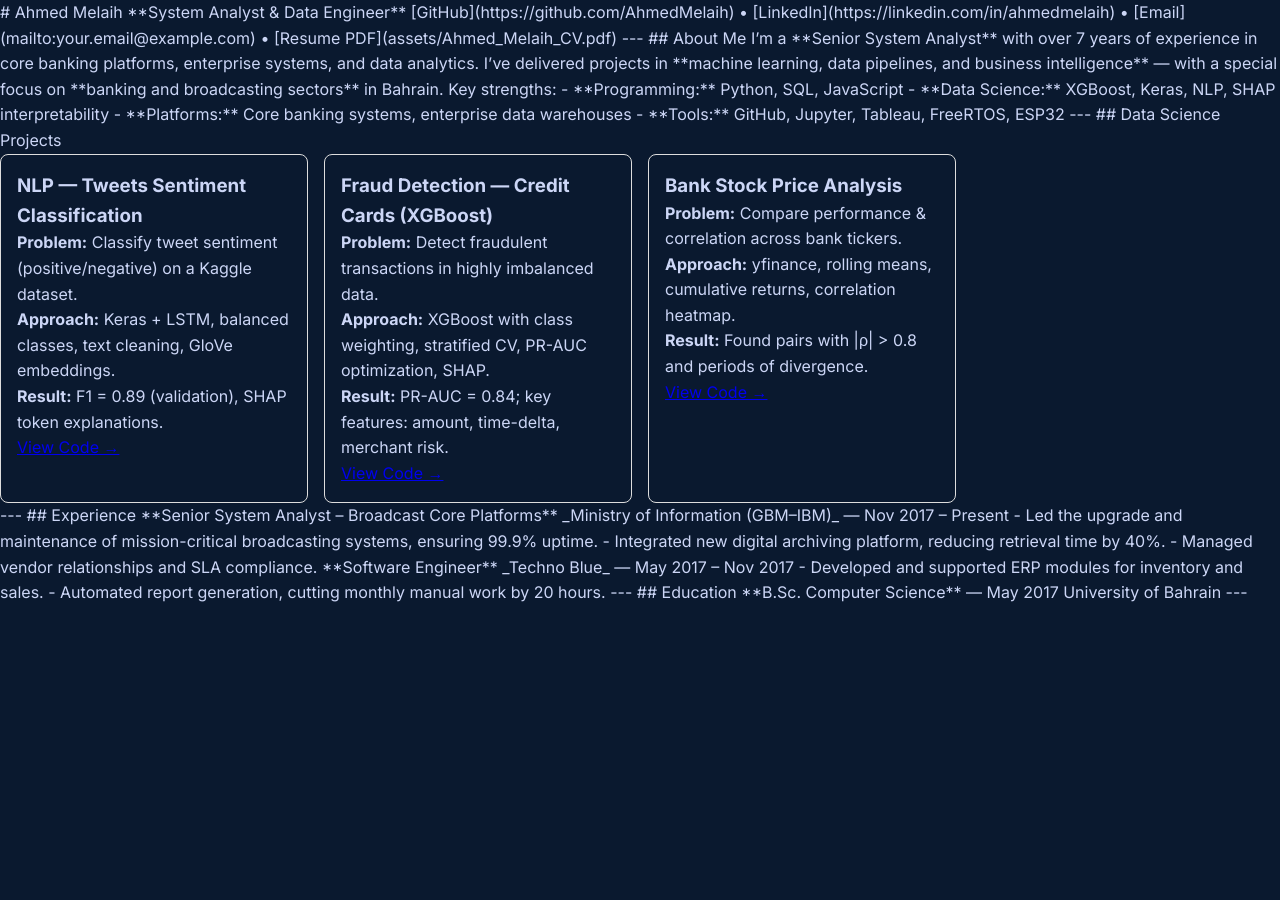
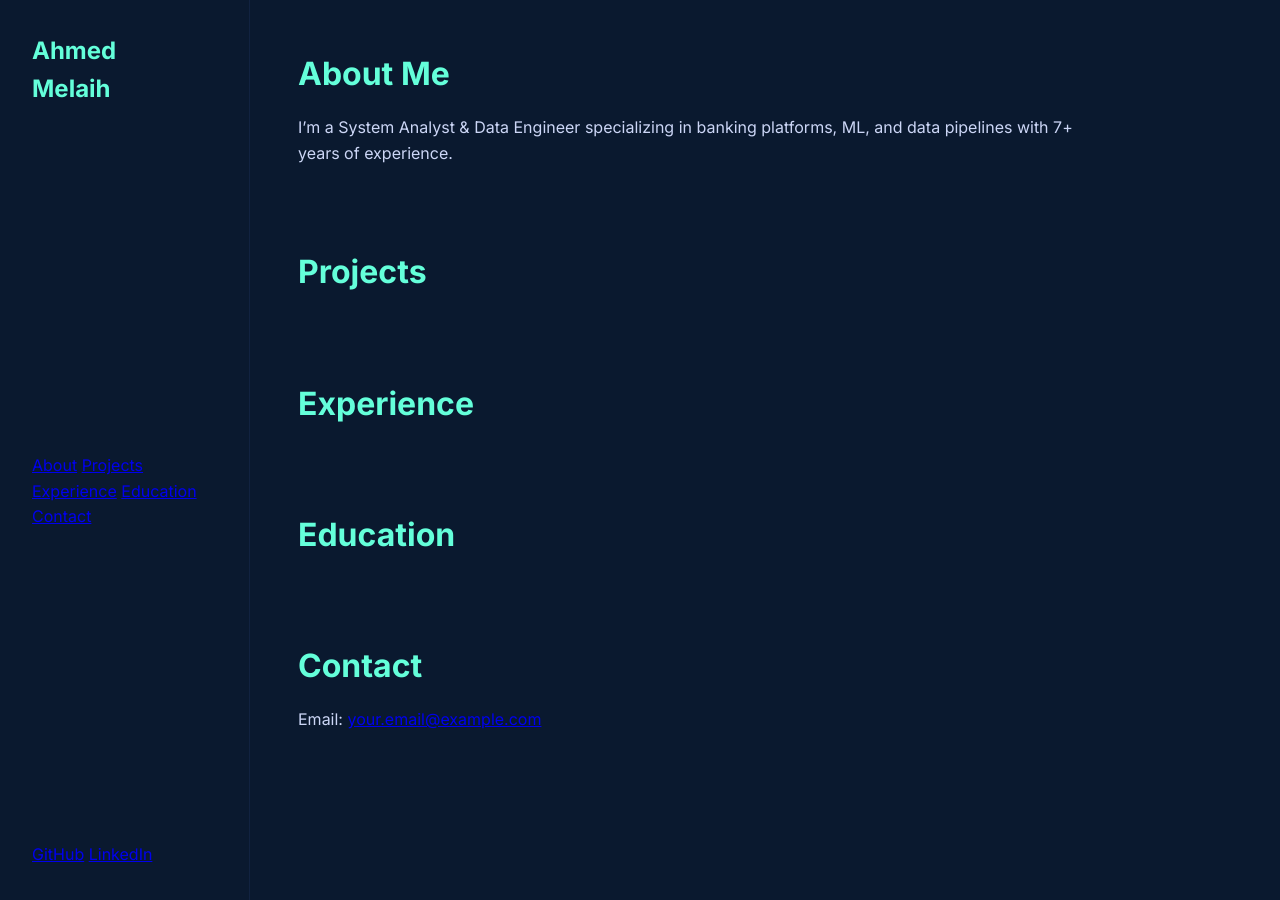
Before and after one commit to AhmedMelaih/ahmedmelaih.github.io, a Jekyll site: the page built from index.html, in a window 1280 px wide. Built offline with Jekyll 4.4.1, drawn with Linux system fonts in a browser that asks for light colours.

Commit message:
Update index.html

```diff
--- a/index.html
+++ b/index.html
@@ -1,76 +1,46 @@
 ---
 layout: default
-title: Home
+title: "Ahmed Melaih"
 ---
 
-# Ahmed Melaih
-**System Analyst & Data Engineer**
-[GitHub](https://github.com/AhmedMelaih) • [LinkedIn](https://linkedin.com/in/ahmedmelaih) • [Email](mailto:your.email@example.com) • [Resume PDF](assets/Ahmed_Melaih_CV.pdf)
-
----
-
-## About Me
-I’m a **Senior System Analyst** with over 7 years of experience in core banking platforms, enterprise systems, and data analytics. I’ve delivered projects in **machine learning, data pipelines, and business intelligence** — with a special focus on **banking and broadcasting sectors** in Bahrain.
-
-Key strengths:
-- **Programming:** Python, SQL, JavaScript
-- **Data Science:** XGBoost, Keras, NLP, SHAP interpretability
-- **Platforms:** Core banking systems, enterprise data warehouses
-- **Tools:** GitHub, Jupyter, Tableau, FreeRTOS, ESP32
-
----
-
-## Data Science Projects
-
-<div style="display: grid; grid-template-columns: repeat(auto-fill,minmax(300px,1fr)); gap: 1rem;">
-
-<div style="border:1px solid #ddd; padding:1rem; border-radius:8px;">
-<h3>NLP — Tweets Sentiment Classification</h3>
-<p><strong>Problem:</strong> Classify tweet sentiment (positive/negative) on a Kaggle dataset.<br>
-<strong>Approach:</strong> Keras + LSTM, balanced classes, text cleaning, GloVe embeddings.<br>
-<strong>Result:</strong> F1 = 0.89 (validation), SHAP token explanations.<br>
-<a href="https://github.com/AhmedMelaih/NLP_Tweets_Sentiment_Classification">View Code →</a></p>
+<div class="sidebar">
+  <h1 class="logo">Ahmed<br>Melaih</h1>
+  <nav>
+    <a href="#about">About</a>
+    <a href="#projects">Projects</a>
+    <a href="#experience">Experience</a>
+    <a href="#education">Education</a>
+    <a href="#contact">Contact</a>
+  </nav>
+  <div class="social">
+    <a href="https://github.com/AhmedMelaih" target="_blank">GitHub</a>
+    <a href="https://linkedin.com/in/ahmedmelaih" target="_blank">LinkedIn</a>
+  </div>
 </div>
 
-<div style="border:1px solid #ddd; padding:1rem; border-radius:8px;">
-<h3>Fraud Detection — Credit Cards (XGBoost)</h3>
-<p><strong>Problem:</strong> Detect fraudulent transactions in highly imbalanced data.<br>
-<strong>Approach:</strong> XGBoost with class weighting, stratified CV, PR-AUC optimization, SHAP.<br>
-<strong>Result:</strong> PR-AUC = 0.84; key features: amount, time-delta, merchant risk.<br>
-<a href="https://github.com/AhmedMelaih/XGBoost_Fraud_Detection">View Code →</a></p>
-</div>
+<main>
+  <section id="about">
+    <h2>About Me</h2>
+    <p>I’m a System Analyst & Data Engineer specializing in banking platforms, ML, and data pipelines with 7+ years of experience.</p>
+  </section>
 
-<div style="border:1px solid #ddd; padding:1rem; border-radius:8px;">
-<h3>Bank Stock Price Analysis</h3>
-<p><strong>Problem:</strong> Compare performance & correlation across bank tickers.<br>
-<strong>Approach:</strong> yfinance, rolling means, cumulative returns, correlation heatmap.<br>
-<strong>Result:</strong> Found pairs with |ρ| > 0.8 and periods of divergence.<br>
-<a href="https://github.com/AhmedMelaih/Bank_Stock_Price_Analysis_For_GitHub">View Code →</a></p>
-</div>
+  <section id="projects">
+    <h2>Projects</h2>
+    <!-- Project cards -->
+  </section>
 
-</div>
+  <section id="experience">
+    <h2>Experience</h2>
+    <!-- Your experience content -->
+  </section>
 
----
+  <section id="education">
+    <h2>Education</h2>
+    <!-- Your education content -->
+  </section>
 
-## Experience
-
-**Senior System Analyst – Broadcast Core Platforms**
-_Ministry of Information (GBM–IBM)_ — Nov 2017 – Present
-- Led the upgrade and maintenance of mission-critical broadcasting systems, ensuring 99.9% uptime.
-- Integrated new digital archiving platform, reducing retrieval time by 40%.
-- Managed vendor relationships and SLA compliance.
-
-**Software Engineer**
-_Techno Blue_ — May 2017 – Nov 2017
-- Developed and supported ERP modules for inventory and sales.
-- Automated report generation, cutting monthly manual work by 20 hours.
-
----
-
-## Education
-**B.Sc. Computer Science** — May 2017
-University of Bahrain
-
----
-
-{% seo %}
+  <section id="contact">
+    <h2>Contact</h2>
+    <p>Email: <a href="mailto:your.email@example.com">your.email@example.com</a></p>
+  </section>
+</main>
```
